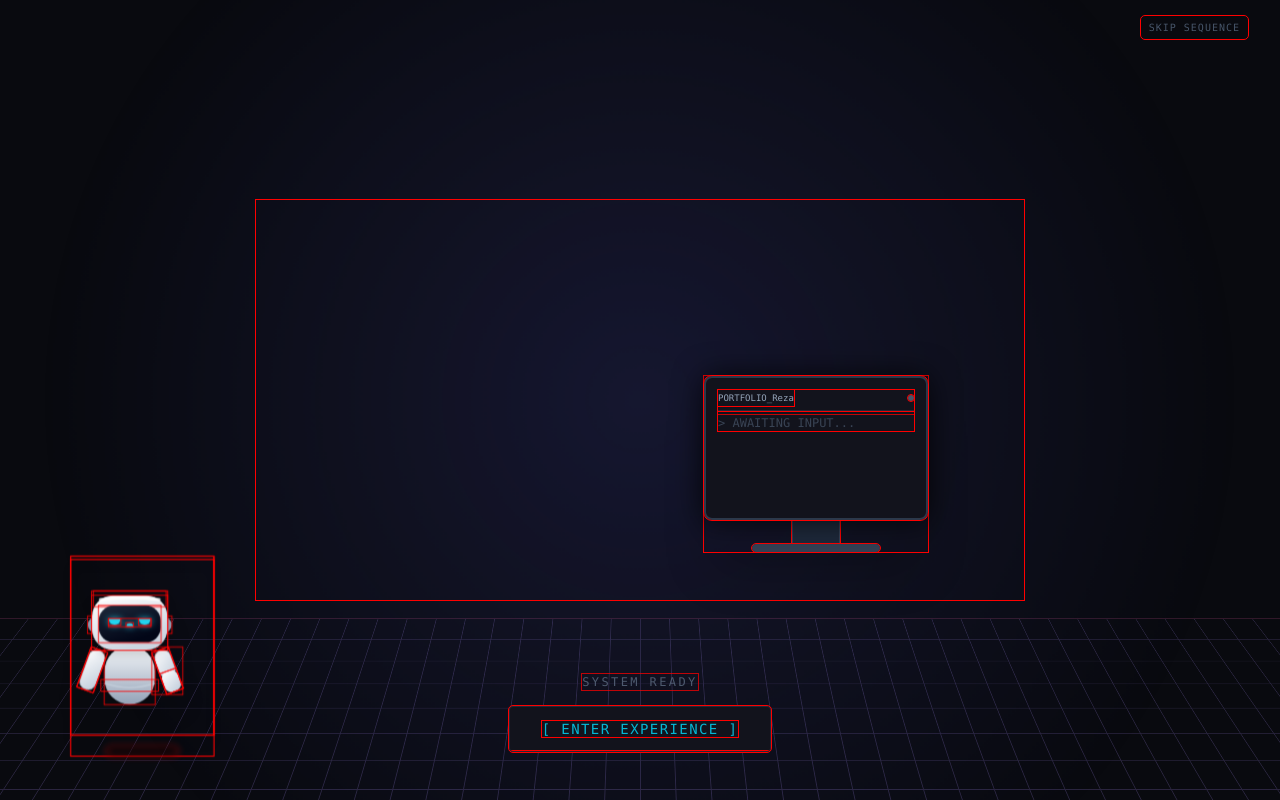
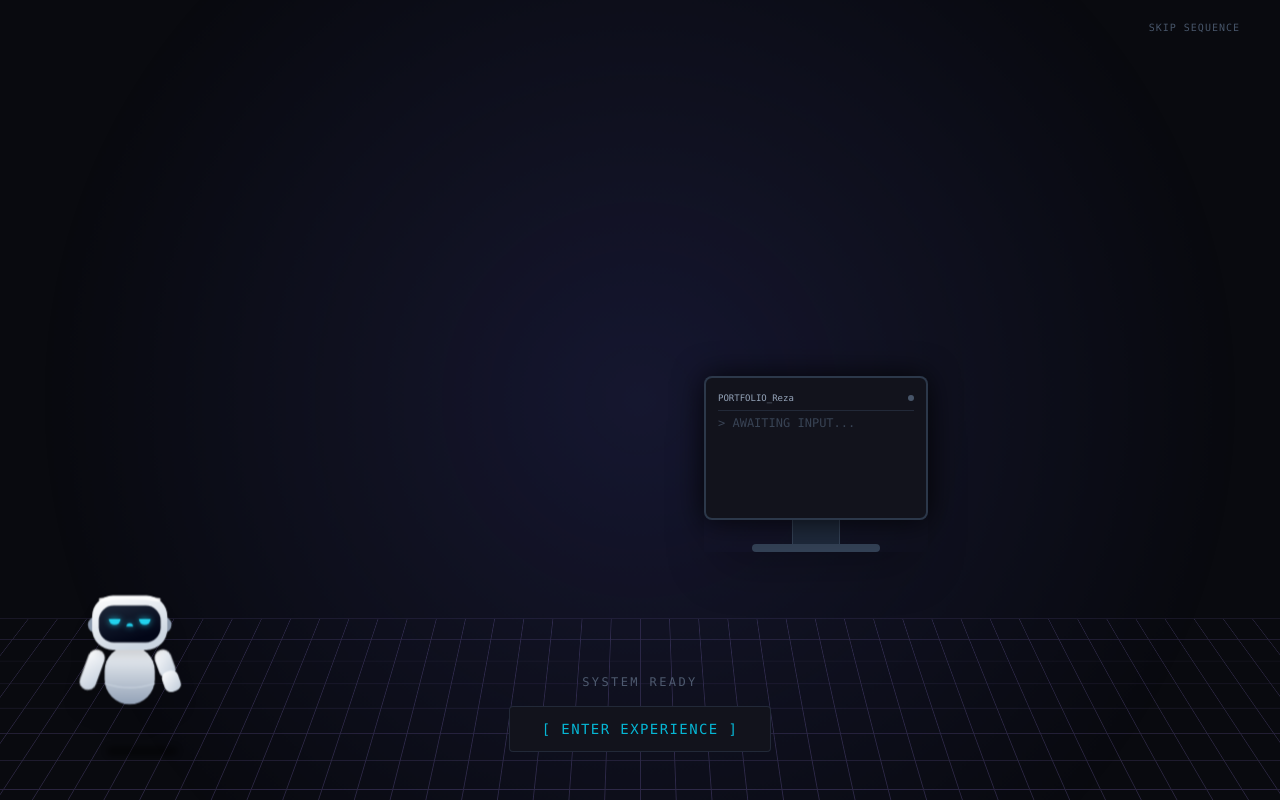
Before and after one commit to triyonoreza35-oss/RAT-PORTOFOLIO, a React (Vite) app: page / in a window 1280 px wide. Built offline with nearby package versions, Linux system fonts and the light colour scheme.

Commit message:
fix: update layout css

```diff
--- a/src/App.jsx
+++ b/src/App.jsx
@@ -40,8 +40,6 @@ function App() {
     ? sectionVariantReduced
     : sectionVariant;
 
-  // Set ke useState(true) untuk testing tampilan,
-  // atau pakai logika sessionStorage untuk mode produksi
   const [isIntroActive, setIsIntroActive] = useState(true);
 
   const handleIntroComplete = () => {
@@ -52,11 +50,13 @@ function App() {
   };
 
   return (
-    <>
-      {/* Intro Modal (Hanya muncul jika belum pernah dilihat dalam 1 sesi) */}
+    /* PERUBAHAN UTAMA DI SINI: Ganti <> dengan div relative, w-full, dan overflow-x-hidden */
+    <div className="relative w-full min-h-screen overflow-x-hidden">
+
+      {/* Intro Modal */}
       {isIntroActive && <Intro onComplete={handleIntroComplete} />}
 
-      {/* Main Website Interface - Tetap di-render di background (Preloaded) */}
+      {/* Main Website Interface */}
       <div
         className={
           isIntroActive ? "overflow-hidden h-screen pointer-events-none" : ""
@@ -123,7 +123,8 @@ function App() {
         <Footer />
         <BottomNav />
       </div>
-    </>
+    {/* PERUBAHAN UTAMA DI SINI: Tutup div pembungkus utama */}
+    </div>
   );
 }
 
--- a/src/index.css
+++ b/src/index.css
@@ -260,6 +260,3 @@ html {
     animation: none !important;
   }
 }
-* {
-  outline: 1px solid red !important;
-}
```
